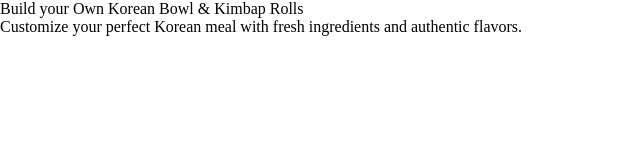
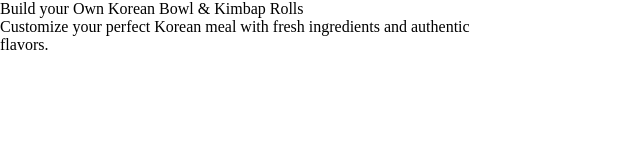
Before and after one commit to dailykoder/mc_grill_app, a Next.js app: page / in a window 1280 px wide. Shown: the top 160 px of the page, without its empty margins (0-640 px from the left). Built offline with nearby package versions, Linux system fonts and the light colour scheme.

Commit message:
updated global css with reset css

```diff
--- a/src/styles/globals.css
+++ b/src/styles/globals.css
@@ -35,3 +35,18 @@ video {
 html {
   color-scheme: dark light;
 }
+
+h1,
+h2,
+h3,
+h4,
+h5,
+h6 {
+  text-wrap: balance;
+}
+
+p,
+li,
+figcaption {
+  max-width: 65ch;
+}
```
